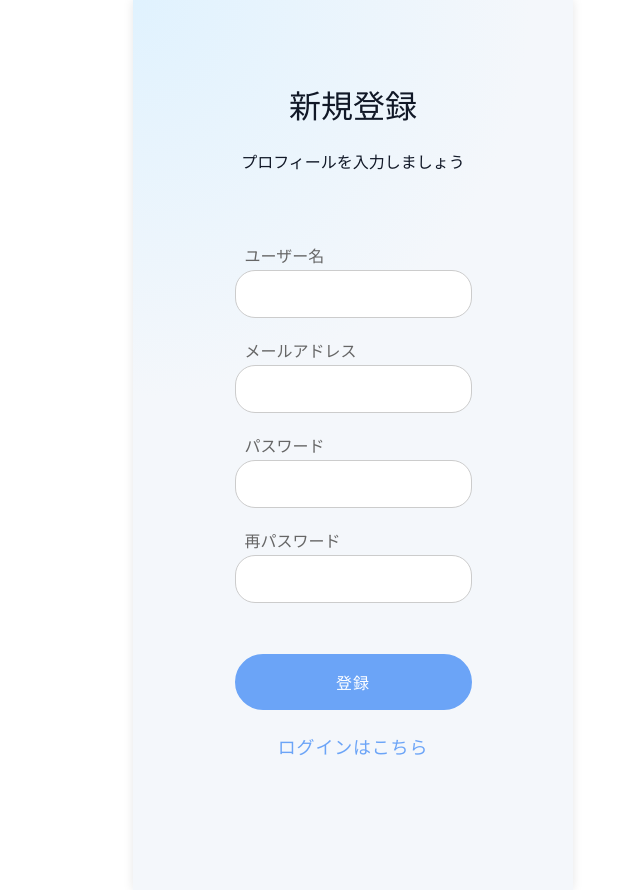
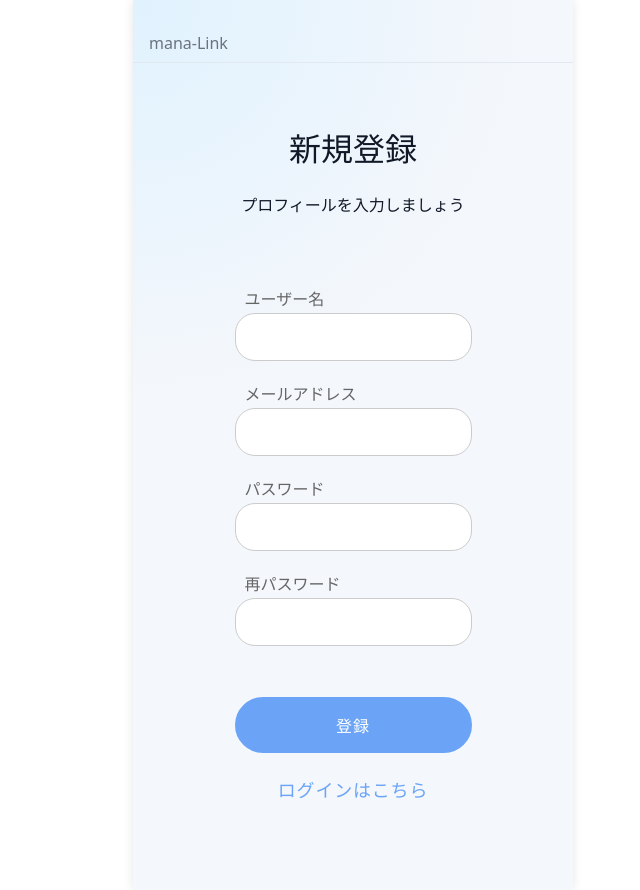
Before and after one commit to RareTECH-Hackathon-Gteam/Hackathon-SNS-app-Gteam, a Flask app: page /signup in a window 1280 px wide. Shown: the whole page, without its empty margins (287-927 px from the left). Run offline with Flask 2, Linux system fonts and the light colour scheme; some libraries are stand-ins or nearby versions.

Commit message:
マイページ、タイムラインのボタン、スクロール位置とヘッダー修正

```diff
--- a/SNSApp/static/css/base.css
+++ b/SNSApp/static/css/base.css
@@ -58,6 +58,7 @@ main {
 
 header{
   width: 100%;
+  border-bottom: 1px solid #e2e8f0;
 }
 
 .header-button {
@@ -77,9 +78,15 @@ header{
   display: flex;
   align-items: center;
   justify-content: space-between;
-  margin : 10px 80px;
+  margin : 32px 16px 8px;
+}
 
+.header-nav {
+  display: flex;
+  align-items: center;
+  gap: 8px;
 }
+
 footer {
   max-width: 680px;
   margin: 0 auto;
--- a/SNSApp/static/css/my_page.css
+++ b/SNSApp/static/css/my_page.css
@@ -5,6 +5,9 @@
 main {
   margin: 0 auto;
   padding: 24px 16px 48px;
+  height: 800px;
+  /* 中身が指定の高さを超えたら縦スクロールを表示 */
+  overflow-y: auto;  gap: 8px;
 }
 
 .page-title {
--- a/SNSApp/templates/common/header.html
+++ b/SNSApp/templates/common/header.html
@@ -1,20 +1,18 @@
 <header>
   <div class="header-inner">
+    <a href="{{ url_for('posts_view') }}" class="logo">mana-Link</a>
 
+    <div class="header-nav">
       {% if header_type == 'logout' %}
-    <a href="{{ url_for('posts_view') }}" class="logo">mana-Link</a>
         <a class="header-button" href="{{ url_for('logout') }}">ログアウト</a>
       {% elif header_type == 'login' %}
-    <a href="{{ url_for('posts_view') }}" class="logo">mana-Link</a>
         <a class="header-button" href="{{ url_for('login_view') }}">ログイン</a>
-    {% elif header_type == 'cancel'%}
-    <a href="{{ url_for('posts_view') }}" class="logo">mana-Link</a>
+      {% elif header_type == 'cancel' %}
         <a class="header-button" href="{{ url_for('posts_view') }}">キャンセル</a>
-    {% elif header_type == 'mypage'%}
-    <a href="{{ url_for('posts_view') }}" class="logo">mana-Link</a>
-    <a class="header-button" href="{{ url_for('posts_view') }}">マイページ</a>
-    {% elif header_type == 'timeline'%}
-    <a href="{{ url_for('posts_view') }}" class="logo">mana-Link</a>
+      {% elif header_type == 'mypage' %}
+        <a class="header-button" href="{{ url_for('posts_view') }}">タイムライン</a>
+        <a class="header-button" href="{{ url_for('logout') }}">ログアウト</a>
+      {% elif header_type == 'timeline' %}
         {% if user_id %}
           <a class="header-button" href="{{ url_for('my_page_view', user_id=user_id) }}">マイページ</a>
         {% else %}
@@ -22,6 +20,5 @@
         {% endif %}
       {% endif %}
     </div>
-
-
+  </div>
 </header>
--- a/SNSApp/templates/post/post.html
+++ b/SNSApp/templates/post/post.html
@@ -64,7 +64,7 @@
     {% endif %}
     <div>
       {% if user_id %}
-      <a href="{{ url_for('create_post') }}">投稿作成</a>
+      <a class="btn-primary" href="{{ url_for('create_post') }}">投稿作成</a>
     {% endif %}
     </div>
   </main>
--- a/SNSApp/templates/users/my_page.html
+++ b/SNSApp/templates/users/my_page.html
@@ -8,9 +8,8 @@
 {% block content %}
 <div class = "page-my_page">
   <!-- メイン -->
-  <h1>{{ users.name }} のページ</h1>
-
   <main>
+  <h2>{{ user_name }} のページ</h2>
     {% if posts and posts|length > 0 %}
     <section class="post-list app-scroll-area">
       {% for post in posts %}
```
Also changed, not shown: SNSApp/static/css/post.css (+28 -2 lines). Lines whose indentation alone changed are shown as unchanged.
